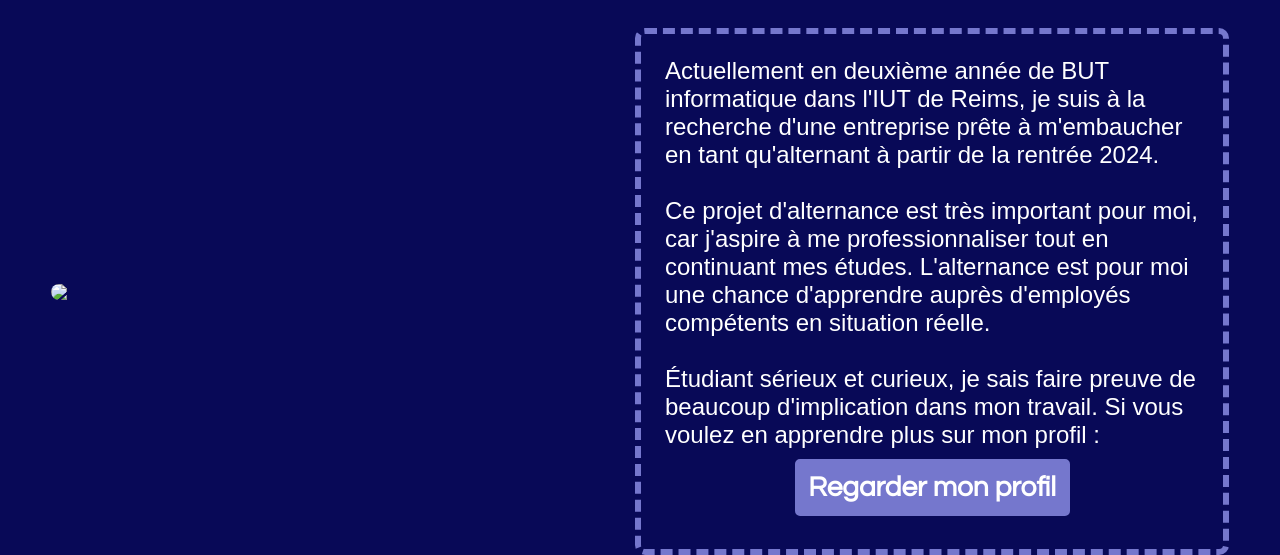
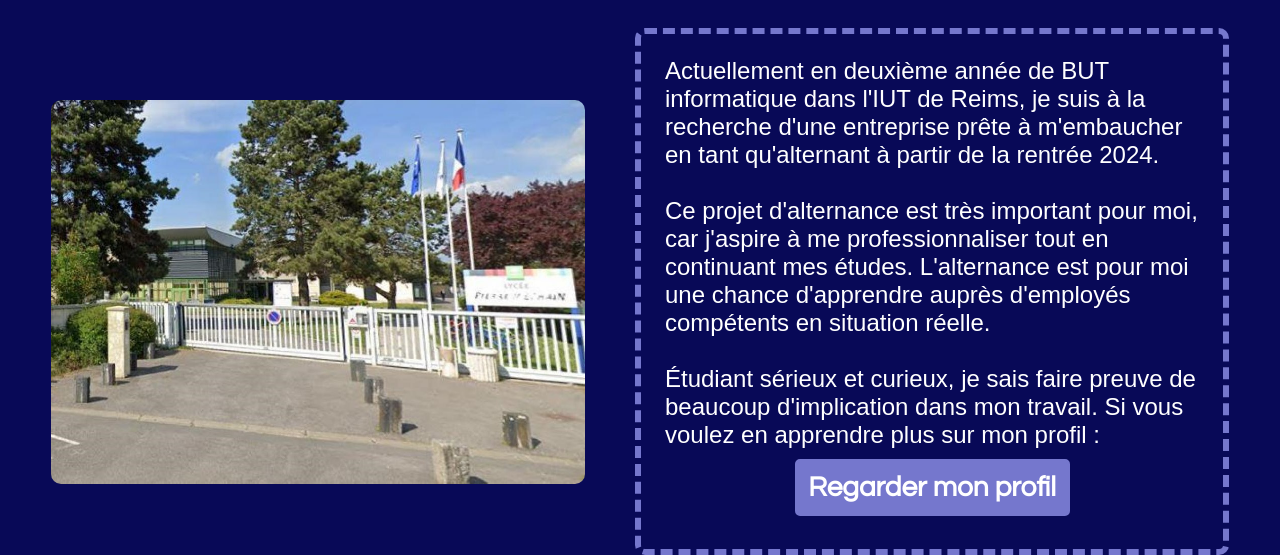
Before and after one commit to IacceptCookie/site-portfolio, a plain HTML site: page public/project/alternance.html in a window 1280 px wide. Shown: the part 605-1160 px from the top of the page. Drawn offline with Linux system fonts and the light colour scheme.

Commit message:
Correction Alternance.html

```diff
--- a/public/project/alternance.html
+++ b/public/project/alternance.html
@@ -31,7 +31,7 @@
             <div class="description">
                 <div class="description-left">
                     <div class="description-picture-area">
-                        <img src="../img/lycée.jpg" class="description-picture">
+                        <img src="../img/lycee.jpg" class="description-picture">
                     </div>
                     <div class="description-filler"></div>
                     <p class="description-info">
```
